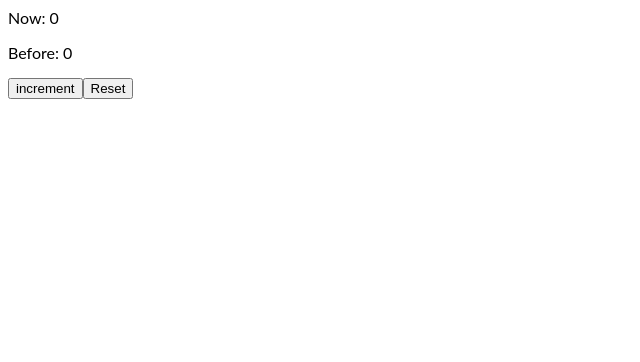
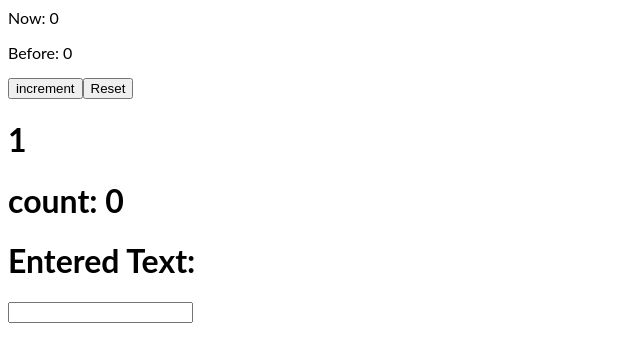
Before and after one commit to nilesh1935/React-UseEffectChildToParent, a React (Create React App) app: page / in a window 1280 px wide. Shown: the top 362 px of the page, without its empty margins (0-640 px from the left). Built offline with nearby package versions, Linux system fonts and the light colour scheme.

Commit message:
1 file modified, 2 added, 1 deleted

```diff
--- a/src/App.js
+++ b/src/App.js
@@ -1,5 +1,6 @@
 import React,{useState} from "react";
-import ChildComponent from "./ChildComponent.js"
+import ChildComponent from "./ChildComponent.jsx"
+import CheckCount from "./CheckCount.jsx"
 import "./style.css";
 
 export default function App() {
@@ -11,6 +12,7 @@ export default function App() {
   }
 
   const displayPreviousValue = (prevVal)=>{
+    console.log(prevVal)
     setPreviousValue(prevVal);
   }
 
@@ -19,6 +21,7 @@ export default function App() {
       <p>Now: {counter}</p>
       <p>Before: {previousValue}</p>
       <ChildComponent buttonName="increment" incrementCounterFromChild={displayCounter} previousCounterValue={displayPreviousValue} />
+      <CheckCount/>
     </div>
   );
 }
--- /dev/null
+++ b/src/CheckCount.jsx
@@ -0,0 +1,28 @@
+import React,{useState} from "react";
+
+const CheckCount = () =>{
+ const [count, setCount] = useState(1)
+ const [incCount, setincCount] = useState(0)
+ const [inputValue, setInputValue] = useState()
+
+const updateCount =(e)=>{
+  setCount(count+1)
+  setInputValue(e.target.value)
+  if(count === 3){
+    setincCount(incCount+1)
+    setCount(1)
+  }
+
+
+ }
+  return(
+    <>
+    <h1>{count}</h1>
+    <h1>count: {incCount}</h1>
+    <h1> Entered Text: {inputValue}</h1>
+    <input type="text"  onChange={updateCount}/>
+    </>
+  )
+}
+
+export default CheckCount
--- a/src/ChildComponent.js
+++ b/src/ChildComponent.jsx
@@ -7,6 +7,7 @@ const ChildComponent = (props) =>{
 
   useEffect(()=>{
     ref.current = counter;
+    console.log("from useEffect",ref.current)
   },[counter])
 
   const incrementCounter = () =>{
```
